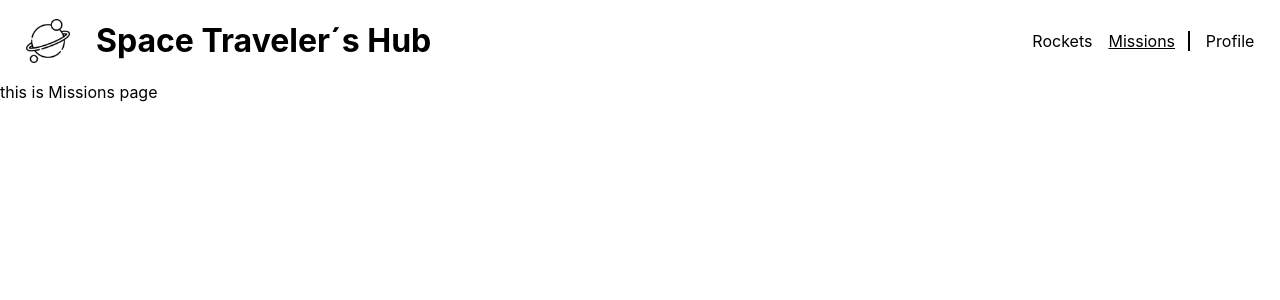
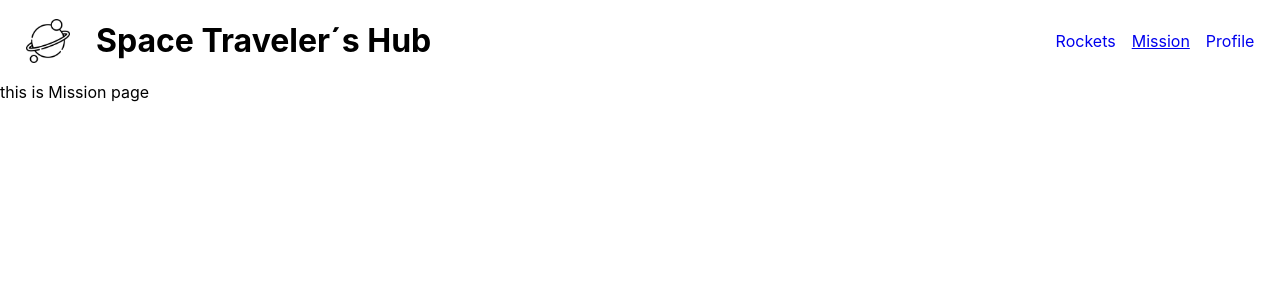
Before and after one commit to JuanDBta/spacex, a React (Create React App) app: page /Mission in a window 1280 px wide. Shown: the top 300 px of the page. Built offline with nearby package versions, Linux system fonts and the light colour scheme.

Commit message:
Revert "Create basic structure for Rockets - Setup #41"

```diff
--- a/src/App.js
+++ b/src/App.js
@@ -2,7 +2,7 @@ import React from 'react';
 import { Routes, Route } from 'react-router-dom';
 import Logo from './spacex-logo.png';
 import './App.css';
-import NAVBAR from './components/Navbar';
+import NAVBAR from './components/Navabar';
 import Profile from './components/Profile';
 import Rockets from './components/Rockets';
 import Mission from './components/Mission';
--- a/src/components/Mission.js
+++ b/src/components/Mission.js
@@ -1,4 +1,4 @@
 function Mission() {
-  return (<div> this is Missions page </div>);
+  return (<div> this is Mission page </div>);
 }
 export default Mission;
--- a/src/components/Navbar.js
+++ b/src/components/Navabar.js
@@ -6,7 +6,7 @@ function NAVBAR() {
   return (
     <nav className="navbar">
       <li><NavLink to="/">Rockets</NavLink></li>
-      <li className="missions"><NavLink to="/Mission">Missions</NavLink></li>
+      <li><NavLink to="/Mission">Mission</NavLink></li>
       <li><NavLink to="/Profile">Profile</NavLink></li>
     </nav>
   );
--- a/src/style/nav.css
+++ b/src/style/nav.css
@@ -8,15 +8,9 @@ li {
 
 li a {
   text-decoration: none;
-  color: black;
 }
 
 nav {
   display: flex;
   gap: 1rem;
 }
-
-.missions {
-  border-right: 2px black solid;
-  padding-right: 1vw;
-}
```
Also changed, not shown: src/redux/rockets/rocketsSlice.js (deleted), src/redux/store.js (deleted), 1 other file (tests, documents, lock files or other folders).
